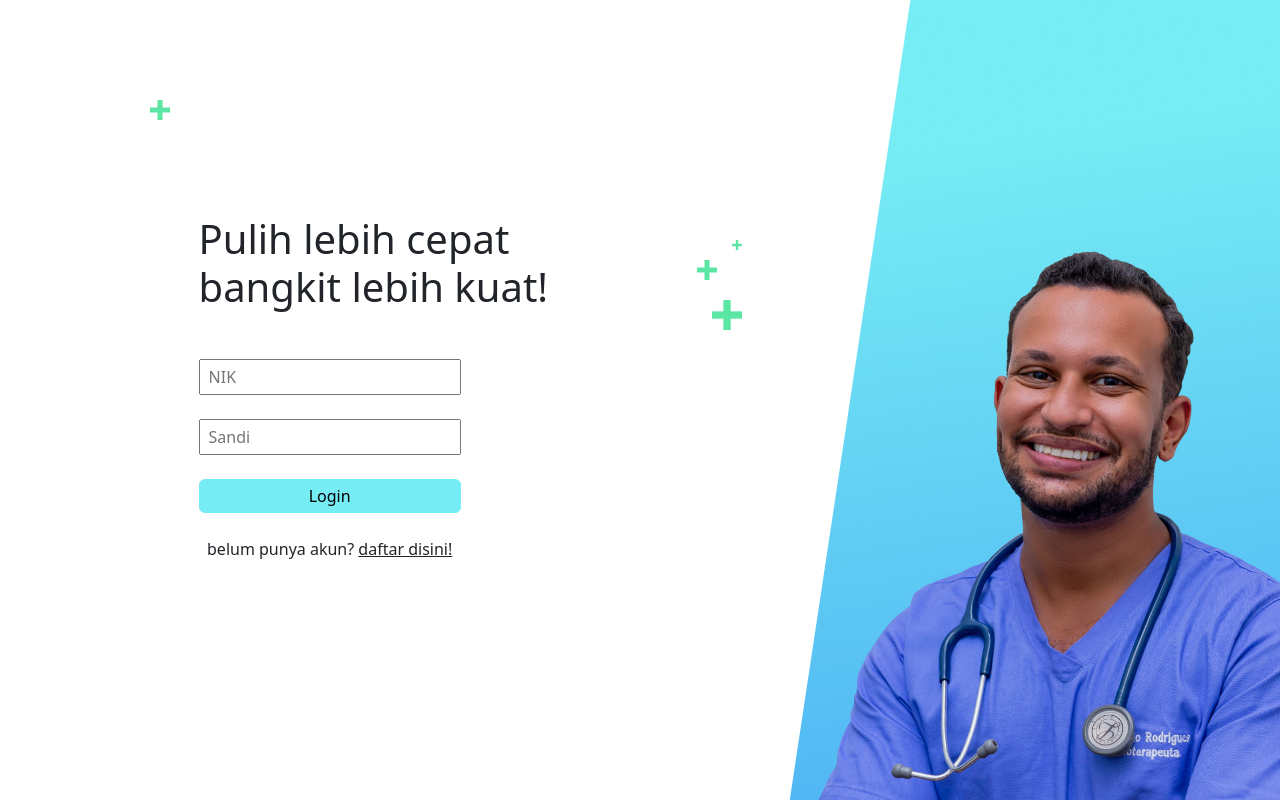
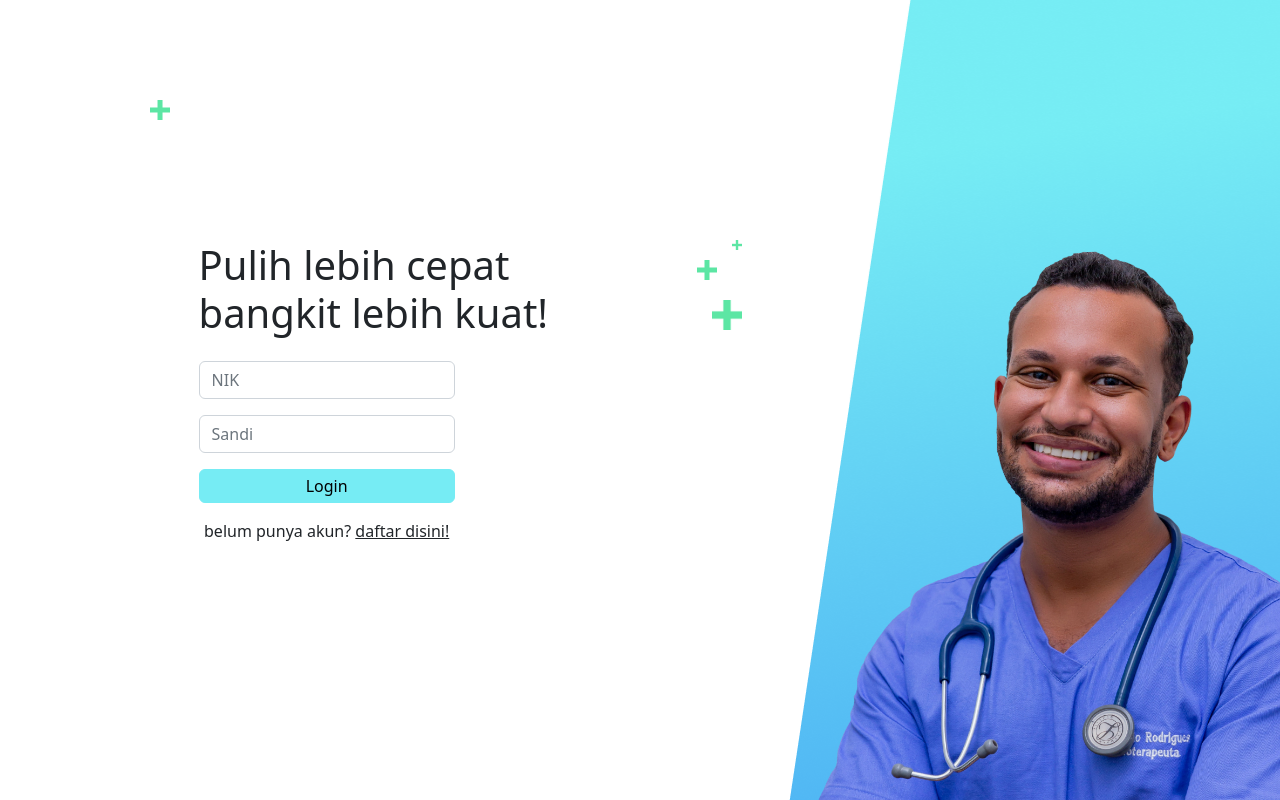
Before and after one commit to ahmadhilmandani/vcp_2022, a CodeIgniter app: page /vcp_2022/index.php/c_dashboard/index in a window 1280 px wide. Run offline with CodeIgniter, Linux system fonts and the light colour scheme; some libraries are stand-ins or nearby versions.

Commit message:
UPDATE view_login

```diff
--- a/application/views/combine/View_login.php
+++ b/application/views/combine/View_login.php
@@ -1,30 +1,46 @@
 <main class="container-fluid" style="height: 100vh;">
     <div class="row" style="height: 100vh;">
-        <div class="col-7 d-flex justify-content-center align-items-center flex-column position-relative">
+        <div class="col-lg-7 text-md-center text-lg-start d-flex justify-content-center align-items-center flex-column position-relative" style="height: 100vh;">
             <div>
-                <div class="mb-5">
-                    <h1>Pulih lebih cepat <br>bangkit lebih kuat!</h1>
+                <div>
+                    <h1 class="h1">Pulih lebih cepat <br>bangkit lebih kuat!</h1>
                 </div>
+
                 <form action="" method="POST">
-                    <div class="my-4">
-                        <input type="text" name="nik" id="nik" placeholder="NIK" class="px-2 py-1 w-75">
+                    <div class="row">
+                        <div class="mt-3 col-lg-9">
+                            <input type="text" name="nik" id="nik" placeholder="NIK" class="form-control ">
+                        </div>
                     </div>
-                    <div class="my-4">
-                        <input type="password" name="sandi" id="sandi" placeholder="Sandi" class="px-2 py-1 w-75">
+
+                    <div class="row">
+                        <div class="mt-3 col-lg-9">
+                            <input type="password" name="sandi" id="sandi" placeholder="Sandi" class="form-control ">
+                        </div>
                     </div>
-                    <button type="submit" name="login" class="btn btn-info px-2 py-1 w-75">Login</button>
+
+                    <div class="row">
+                        <div class="mt-3 col-lg-9">
+                            <button type="submit" name="login" class="btn btn-info px-2 py-1 w-100">Login</button>
+                        </div>
+                    </div>
                 </form>
-                <p class="my-4 w-75 text-center">belum punya akun? <a href="<?= base_url('C_register') ?>" class="text-dark">daftar disini!</a></p>
+                <div class="row">
+                    <div class="mt-3 col-lg-9">
+                        <p class="text-center">belum punya akun? <a href="<?= base_url('C_register') ?>" class="text-dark">daftar disini!</a></p>
+                    </div>
+                </div>
             </div>
-            <img src="<?= base_url('asset/img/green-plus.png') ?>" class="position-absolute" style="width: 20px; top:100px; left:150px;">
-            <img src="<?= base_url('asset/img/green-plus.png') ?>" class="position-absolute" style="width: 10px; top:240px; right:5px;">
-            <img src="<?= base_url('asset/img/green-plus.png') ?>" class="position-absolute" style="width: 20px; top:260px; right:30px;">
-            <img src="<?= base_url('asset/img/green-plus.png') ?>" class="position-absolute" style="width: 30px; top:300px; right:5px;">
+
+            <img src="<?= base_url('asset/img/green-plus.png') ?>" class="position-absolute d-none d-lg-block" style="width: 20px; top:100px; left:150px;">
+            <img src="<?= base_url('asset/img/green-plus.png') ?>" class="position-absolute d-none d-lg-block" style="width: 10px; top:240px; right:5px;">
+            <img src="<?= base_url('asset/img/green-plus.png') ?>" class="position-absolute d-none d-lg-block" style="width: 20px; top:260px; right:30px;">
+            <img src="<?= base_url('asset/img/green-plus.png') ?>" class="position-absolute d-none d-lg-block" style="width: 30px; top:300px; right:5px;">
         </div>
 
         <div class="col-5 p-0">
-            <div class="w-100 h-100 position-relative" style="background-image: url(<?= base_url('asset/img/gradient-bg-miring.png') ?>);">
-                <img src="<?= base_url('asset/img/orang-senyum.png') ?>" class="position-absolute bottom-0 end-0" style="width: 490px;">
+            <div class="w-100 h-100 position-relative d-none d-lg-block" style="background-image: url(<?= base_url('asset/img/gradient-bg-miring.png') ?>); background-repeat:no-repeat;">
+                <img src="<?= base_url('asset/img/orang-senyum.png') ?>" class="position-absolute d-none d-lg-block bottom-0 end-0" style="width: 490px;">
             </div>
         </div>
     </div>
```
